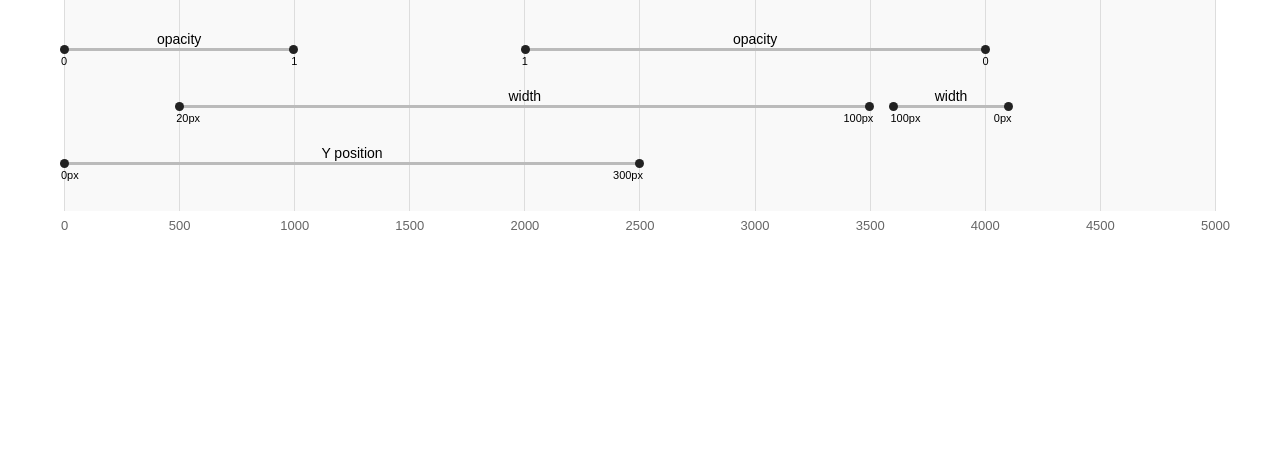
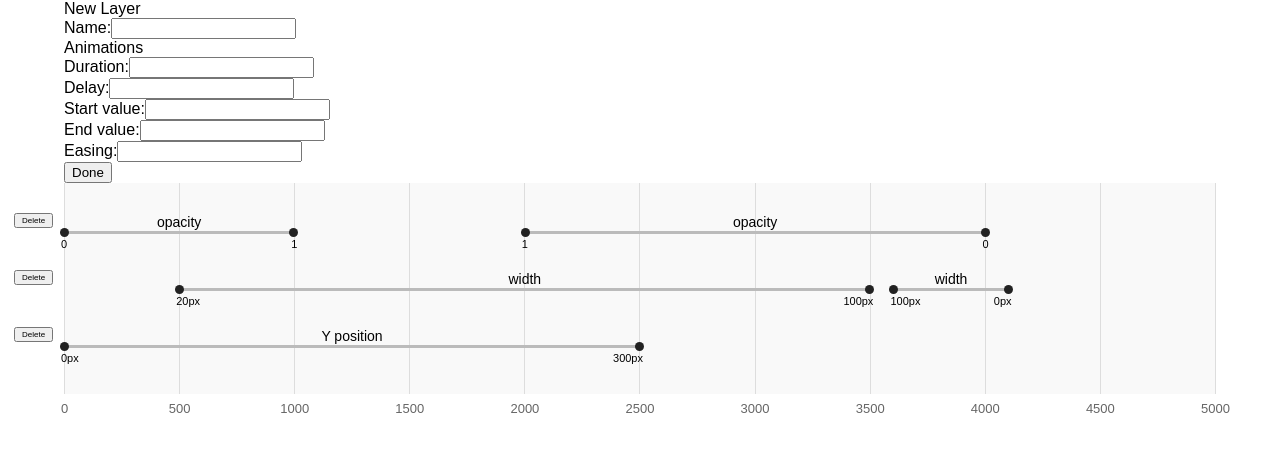
Before and after one commit to gastonfig/spectacular, a React (Create React App) app: page / in a window 1280 px wide. Shown: the top 452 px of the page. Built offline with nearby package versions, Linux system fonts and the light colour scheme.

Commit message:
Add and remove layers.

```diff
--- a/src/App.js
+++ b/src/App.js
@@ -1,5 +1,7 @@
 import React, { Component } from 'react';
 import './App.css';
+
+import Entry from './components/Entry';
 import Timeline from './components/Timeline';
 import TimeRuler from './components/TimeRuler';
 
@@ -14,12 +16,39 @@ class App extends Component {
       times: []
     };
 
+    this.addLayer = this.addLayer.bind(this);
     this.getTimes = this.getTimes.bind(this);
+    this.removeLayer = this.removeLayer.bind(this);
   }
 
   componentWillMount() {
     this.getTimes();
   }
+
+  addLayer(newLayer) {
+    const { timelineData } = this.state;
+    const layers = timelineData.layers;
+    const newLayersObj = {"layers": [...layers, newLayer]};
+    const newTimelineData = Object.assign(this.state.timelineData, newLayersObj);
+
+    this.setState({timelineData: newTimelineData});
+  }
+
+  // Remove layer
+  removeLayer(layerIndex) {
+    const { timelineData } = this.state;
+    const newLayers = [...timelineData.layers];
+    newLayers.splice(layerIndex, 1);
+    const newLayersObj = {"layers": newLayers};
+    const newTimelineData = Object.assign(this.state.timelineData, newLayersObj);
+
+    this.setState({timelineData: newTimelineData});
+  }
+
+  // Update layer
+  // uddateLayer({layer}) {
+  //  ...
+  // }
 
   getTimes() {
     const scaleLength = timelineData.totalTime;
@@ -38,8 +67,10 @@ class App extends Component {
 
     return (
       <div className="App">
+        <Entry addLayer={this.addLayer}/>
         <Timeline
           layers={timelineData.layers}
+          removeLayer={this.removeLayer}
           times={times}
           totalTime={timelineData.totalTime}
         />
--- /dev/null
+++ b/src/components/Entry.js
@@ -0,0 +1,121 @@
+import React, { Component } from 'react';
+import styled from "styled-components";
+
+class Entry extends React.Component {
+  constructor(props) {
+    super(props);
+
+    this.state = {
+      layerName: '',
+      layerDuration: '',
+      layerDelay: '',
+      layerStartVal: '',
+      layerEndVal: '',
+      layerEasing: '',
+    }
+
+    this.handleInputChange = this.handleInputChange.bind(this);
+  }
+
+  handleInputChange(event) {
+    const target = event.target;
+    const value = target.type === 'checkbox' ? target.checked : target.value;
+    const name = target.name;
+
+    this.setState({
+      [name]: value
+    });
+  }
+
+  getLayerObj() {
+    const {
+      layerName,
+      layerDuration,
+      layerDelay,
+      layerStartVal,
+      layerEndVal,
+      layerEasing,
+    } = this.state;
+
+    const newLayer = {
+      "name": layerName,
+      "animations": [
+        {
+          "duration": layerDuration,
+          "delay": layerDelay,
+          "startValue": layerStartVal,
+          "endValue": layerEndVal,
+          "easing": layerEasing
+        }
+      ]
+    };
+
+    return newLayer;
+  }
+
+  render() {
+    return (
+      <EntryForm>
+        New Layer
+        <Input
+          label="Name"
+          name="layerName"
+          value={this.state.layerName}
+          onChange={this.handleInputChange}
+        />
+        Animations
+        <Input
+          label="Duration"
+          name="layerDuration"
+          value={this.state.layerDuration}
+          onChange={this.handleInputChange}
+        />
+        <Input
+          label="Delay"
+          name="layerDelay"
+          value={this.state.layerDelay}
+          onChange={this.handleInputChange}
+        />
+        <Input
+          label="Start value"
+          name="layerStartVal"
+          value={this.state.layerStartVal}
+          onChange={this.handleInputChange}
+        />
+        <Input
+          label="End value"
+          name="layerEndVal"
+          value={this.state.layerEndVal}
+          onChange={this.handleInputChange}
+        />
+        <Input
+          label="Easing"
+          name="layerEasing"
+          value={this.state.layerEasing}
+          onChange={this.handleInputChange}
+        />
+        <button onClick={() => this.props.addLayer(this.getLayerObj())}>Done</button>
+      </EntryForm>
+    )
+  }
+};
+
+const Input = ({label, name, onChange, value}) => (
+  <Label>
+    {label}:
+    <input
+      name={name}
+      type="text"
+      value={value}
+      onChange={onChange} />
+  </Label>
+);
+
+const Label = styled.label`
+  display: block;
+`;
+
+const EntryForm = styled.div`
+`;
+
+export default Entry;
--- a/src/components/Layers.js
+++ b/src/components/Layers.js
@@ -3,9 +3,10 @@ import styled from "styled-components";
 
 import Animation from "./Animation"
 
-const Layers = ({layers, totalTime}) => (
+const Layers = ({layers, removeLayer, totalTime}) => (
   layers.map((layer, layerKey) => (
     <Layer key={layerKey}>
+      <Button type="submit" value="Delete" onClick={() => removeLayer(layerKey)}/>
       {
         layer.animations.map((animation, animationKey) => (
           <Animation
@@ -24,6 +25,13 @@ const Layers = ({layers, totalTime}) => (
 const Layer = styled.div`
   display: flex;
   padding: 10px 0;
+  position: relative;
+`;
+
+const Button = styled.input`
+  font-size: 0.5rem;
+  left: -50px;
+  position: absolute;
 `;
 
 export default Layers;
--- a/src/components/Timeline.js
+++ b/src/components/Timeline.js
@@ -4,11 +4,11 @@ import styled from "styled-components";
 import Layers from "./Layers"
 import Grid from "./Grid"
 
-const Timeline = ({layers, times, totalTime}) => (
+const Timeline = ({layers, removeLayer, times, totalTime}) => (
   <Container>
     <Grid times={times}/>
     <TimelineStyled>
-      <Layers layers={layers} totalTime={totalTime}/>
+      <Layers layers={layers} removeLayer={removeLayer} totalTime={totalTime}/>
     </TimelineStyled>
   </Container>
 );
```
